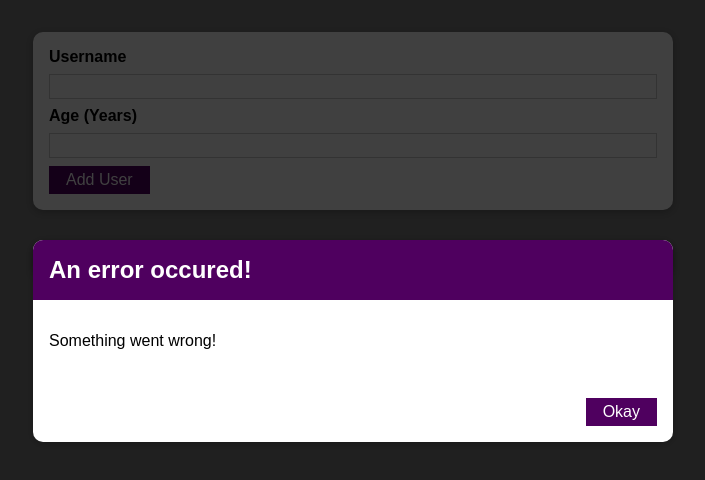
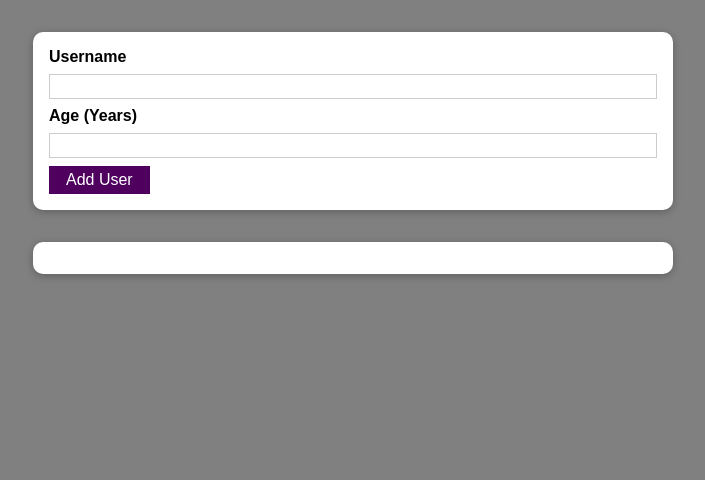
Before and after one commit to VolkanGurbuz/UserSystem, a React (Create React App) app: page / in a window 1280 px wide. Shown: the top 480 px of the page, without its empty margins (287-992 px from the left). Built offline with nearby package versions, Linux system fonts and the light colour scheme.

Commit message:
managing the error state

```diff
--- a/src/components/UI/ErrorModel.js
+++ b/src/components/UI/ErrorModel.js
@@ -7,7 +7,7 @@
 
     return (
         <div>
-            <div className={classes.backdrop}></div>
+            <div className={classes.backdrop} onClick={props.onConfirm}/>
             <Card className={classes.modal}>
                 <header className={classes.header}>
                     <h2>{props.title}</h2>
@@ -18,13 +18,11 @@
                     </p>
                 </div>
                 <footer className={classes.actions}>
-                    <Button>Okay</Button>
+                    <Button onClick={props.onConfirm}>Okay</Button>
                 </footer>
-
             </Card>
         </div>
-    )
-        ;
+    );
 
 };
 
--- a/src/components/Users/AddUser.js
+++ b/src/components/Users/AddUser.js
@@ -7,14 +7,23 @@
 const AddUser = props => {
     const [enteredUsername, setEnteredUserName] = useState('');
     const [enteredAge, setEnteredAge] = useState('');
+    const [error, setError] = useState();
+
+    const errorHandle = () => {
+        setError(null);
+    };
 
     const addUserHandler = (event) => {
         event.preventDefault();
-        if (enteredUsername.trim().length === 0 || enteredAge.trim().length === 0)
+        if (enteredUsername.trim().length === 0 || enteredAge.trim().length === 0) {
+            setError({title: 'valid input', message: "Please enter a valid name and age (non-empty values)"})
             return;
+        }
         //number with +
-        if (+enteredAge < 1)
+        if (+enteredAge < 1) {
+            setError({title: 'Invalid age', message: "Please enter a valid age"})
             return;
+        }
 
         props.onAddUser(enteredUsername, enteredAge);
         console.log(enteredUsername, enteredAge)
@@ -32,7 +41,7 @@
     //which label belongs to which inputs for screen readers htmlFor
     return (
         <div>
-            <ErrorModel title="An error occured! " message="Something went wrong!"/>
+            {error && <ErrorModel onConfirm={errorHandle} title={error.title} message={error.message}/>}
             <Card className={classes.input}>
                 <form onSubmit={addUserHandler}>
                     <label htmlFor="username">Username</label>
```
